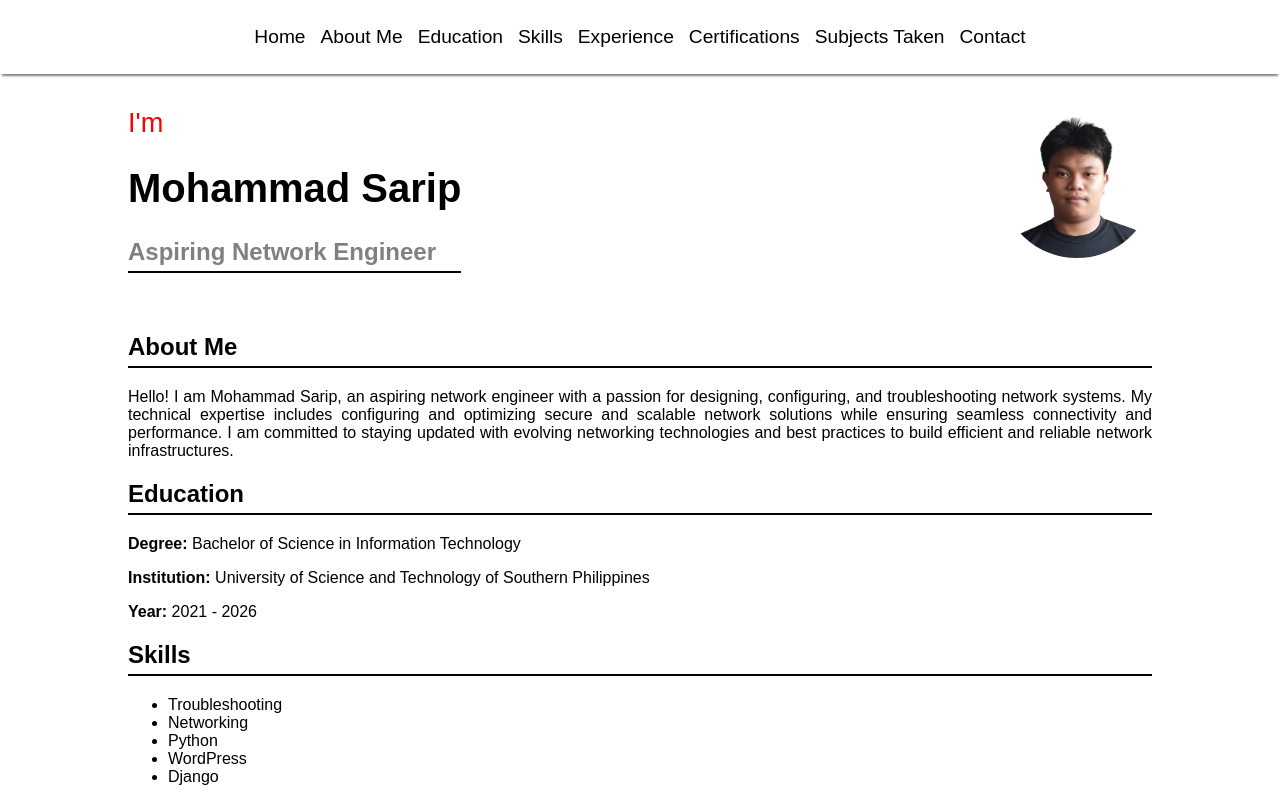
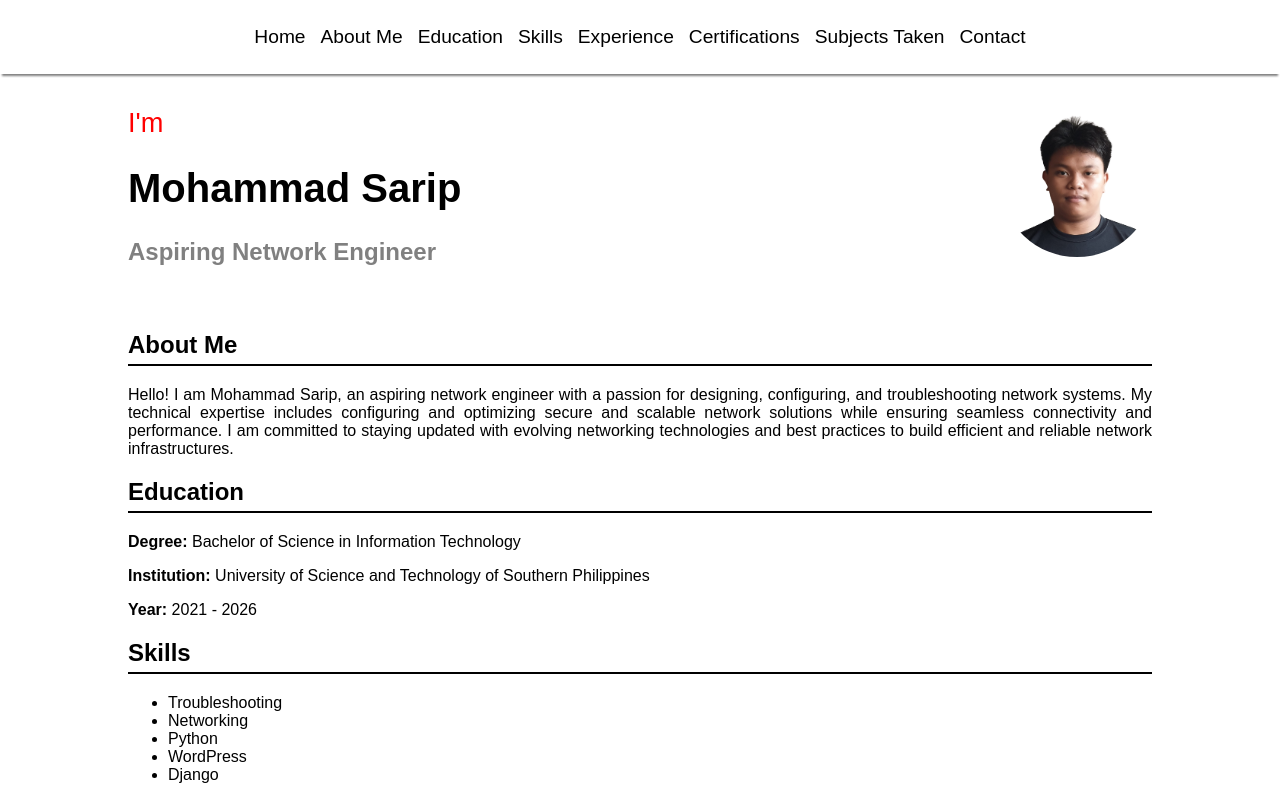
Before and after one commit to Heisen13/IT3R1_ADET_Lab6, a plain HTML site: page index.html in a window 1280 px wide. Shown: the top 800 px of the page. Drawn offline with Linux system fonts and the light colour scheme; no server answers.

Commit message:
updated CSS file

```diff
--- a/styles.css
+++ b/styles.css
@@ -35,6 +35,8 @@ body {
 .title {
     font-size: 1.5em;
     color: gray;
+    text-decoration: none;
+    border-bottom: none;
 }
 
 img {
```
